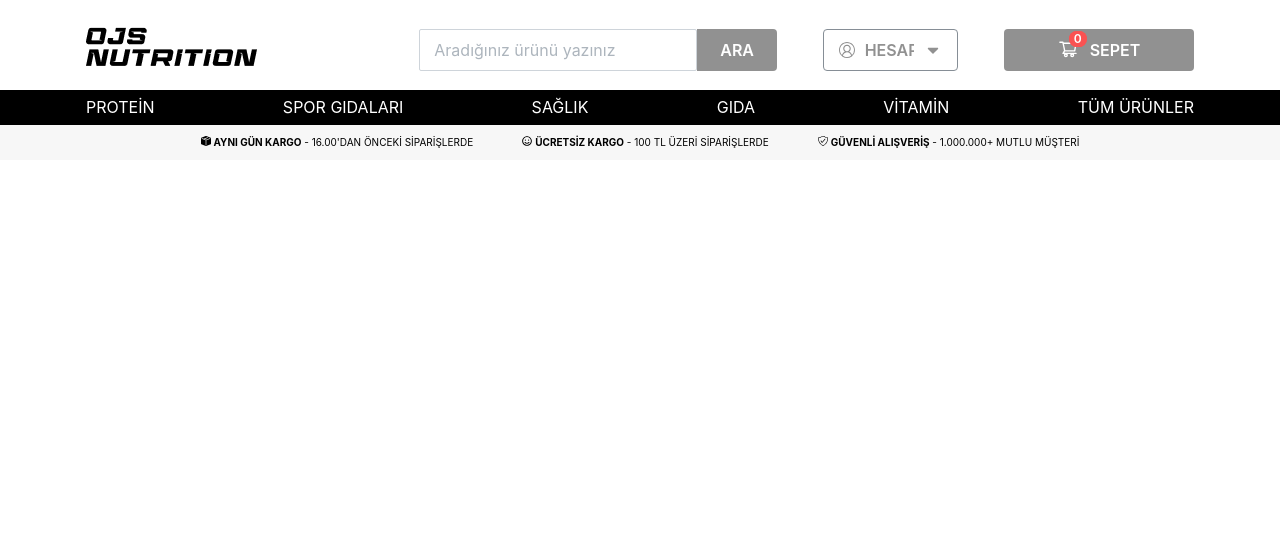
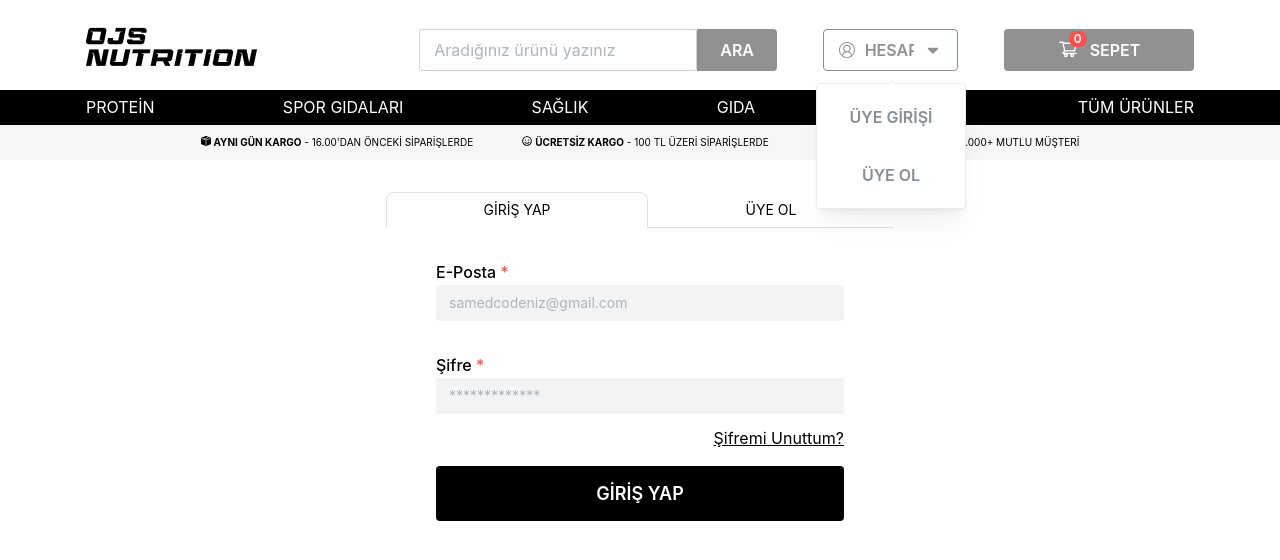
Before and after one commit to sameddeniz/eCommerceWebsite, a React (Vite) app: page /login in a window 1280 px wide. Both pictures are taken after a click on the button "HESAP". Shown: the top 560 px of the page. Built offline with nearby package versions, Linux system fonts and the light colour scheme.

Commit message:
LoginSignupPage Added

```diff
--- a/src/Components/DrawerCart/DrawerCart.tsx
+++ b/src/Components/DrawerCart/DrawerCart.tsx
@@ -15,11 +15,11 @@ const DrawerCart = ({ opened, onClose }) => {
         <div className={classes.drawerContent}>
           <Text fw={700} size="xl" mb="md" className={classes.drawerTopText}>
             SEPETİM
-          </Text>
+          </Text><hr />
           <div className={classes.productsInCart}>SEPETTEKİ ÜRÜN GELECEK</div>
           <div className={classes.drawerSumTextAndButton}>
             <Text fw={700} size="md" className={classes.drawerSumText}>
-              TOPLAM XXX TL
+              TOPLAM 499 TL
             </Text>
             <Button
               rightSection={<FaCaretRight size={28} />}
--- a/src/Components/Layout/Navbar/navbar.module.css
+++ b/src/Components/Layout/Navbar/navbar.module.css
@@ -24,6 +24,13 @@
   width: 135px;
 }
 
+.buttonLoginSignup {
+  display: flex;
+  justify-content: column;
+  align-items: center;
+  width: 100% !important;
+}
+
 .buttonCart {
   background-color: #919191 !important;
   color: white !important;
--- a/src/Components/Layout/Navbar/navbar.tsx
+++ b/src/Components/Layout/Navbar/navbar.tsx
@@ -5,18 +5,20 @@ import {
   Input,
   Indicator,
   Text,
+  Popover,
+  Flex,
 } from "@mantine/core";
 import { useDisclosure } from "@mantine/hooks";
 import classes from "./navbar.module.css";
 import { AiOutlineShoppingCart } from "react-icons/ai";
 import { VscAccount } from "react-icons/vsc";
 import { FaCaretDown } from "react-icons/fa";
-
-import { Drawer } from "@mantine/core";
 import DrawerCart from "../../DrawerCart/DrawerCart";
+import { useNavigate } from "react-router-dom";
 
 function Navbar() {
   const [opened, { toggle, close }] = useDisclosure(false);
+  const navigate = useNavigate();
 
   return (
     <>
@@ -39,7 +41,54 @@ function Navbar() {
                 ARA
               </Button>
             </Button.Group>
-            <Button
+            <Popover
+              width={150}
+              trapFocus
+              position="bottom"
+              withArrow
+              shadow="md"
+              justify="space-between"
+            >
+              <Popover.Target>
+                <Button
+                  leftSection={<VscAccount size={16} />}
+                  rightSection={<FaCaretDown size={18} />}
+                  className={classes.buttonAcc}
+                  variant="outline"
+                  color="gray"
+                  size="md"
+                >
+                  HESAP
+                </Button>
+              </Popover.Target>
+              <Popover.Dropdown>
+                <Flex
+                  justify="center"
+                  align="center"
+                  direction="column"
+                  className={classes.buttonLoginSignup}
+                >
+                  <Button
+                    onClick={() => navigate("/login")}
+                    variant="subtle"
+                    color="gray"
+                    size="md"
+                    mb="md"
+                  >
+                    ÜYE GİRİŞİ
+                  </Button>
+                  <Button
+                    onClick={() => navigate("/login")}
+                    variant="subtle"
+                    color="gray"
+                    size="md"
+                  >
+                    ÜYE OL
+                  </Button>
+                </Flex>
+              </Popover.Dropdown>
+            </Popover>
+            {/* <Button
               leftSection={<VscAccount size={16} />}
               rightSection={<FaCaretDown size={18} />}
               className={classes.buttonAcc}
@@ -48,7 +97,8 @@ function Navbar() {
               size="md"
             >
               HESAP
-            </Button>
+            </Button> */}
+
             <Button onClick={toggle} className={classes.buttonCart} size="md">
               <Indicator color="red" inline label="0" size={16}>
                 <AiOutlineShoppingCart size={20} />
--- /dev/null
+++ b/src/Components/LoginSignupForm/LoginSignupForm.module.css
@@ -0,0 +1,16 @@
+.loginButton {
+  background-color: black;
+  color: white;
+  /* width: auto; */
+  height: 55px;
+  font-weight: 600;
+  font-size: large;
+  display: flex;
+  justify-content: center !important;
+  align-items: center;
+  /* margin-top: 30px; */
+}
+
+.loginButton:hover {
+    background-color: black;
+  }
--- /dev/null
+++ b/src/Components/LoginSignupForm/LoginSignupForm.tsx
@@ -0,0 +1,118 @@
+import {
+  Button,
+  Container,
+  Input,
+  SimpleGrid,
+  Tabs,
+  Text,
+} from "@mantine/core";
+import classes from "./LoginSignupForm.module.css";
+import React from "react";
+
+const LoginSignupForm = () => {
+  return (
+    <>
+      <Container size="xs">
+        <Tabs
+          radius="md"
+          color="black"
+          variant="outline"
+          defaultValue="gallery"
+          mt="xl"
+        >
+          <Tabs.List grow>
+            <Tabs.Tab value="gallery">GİRİŞ YAP</Tabs.Tab>
+            <Tabs.Tab value="messages">ÜYE OL</Tabs.Tab>
+          </Tabs.List>
+          <Tabs.Panel value="gallery" pl={50} pr={50}>
+            <Input.Wrapper
+              label="E-Posta"
+              withAsterisk
+              //   description="Input description"
+              //   error="Lütfen e-posta adresinizi doğru formatta giriniz!"
+              size="md"
+              high
+              mt="xl"
+            >
+              <Input variant="filled" placeholder="samedcodeniz@gmail.com" />
+            </Input.Wrapper>
+            <Input.Wrapper
+              label="Şifre"
+              withAsterisk
+              //   description="Input description"
+              //   error="Lütfen e-posta adresinizi doğru formatta giriniz!"
+              size="md"
+              mt="xl"
+            >
+              <Input variant="filled" placeholder="*************" />
+            </Input.Wrapper>
+            <Text mt="sm" mb="md" ta="right">
+              <u>Şifremi Unuttum?</u>
+            </Text>
+            <Button fullWidth className={classes.loginButton}>
+              GİRİŞ YAP
+            </Button>
+          </Tabs.Panel>
+          <Tabs.Panel value="messages" pl={50} pr={50}>
+            <SimpleGrid cols={2}>
+              <Input.Wrapper
+                label="Ad"
+                withAsterisk
+                //   description="Input description"
+                //   error="Lütfen e-posta adresinizi doğru formatta giriniz!"
+                size="md"
+                high
+                mt="xl"
+              >
+                <Input variant="filled" placeholder="Samed" />
+              </Input.Wrapper>
+              <Input.Wrapper
+                label="Soyad"
+                withAsterisk
+                //   description="Input description"
+                //   error="Lütfen e-posta adresinizi doğru formatta giriniz!"
+                size="md"
+                high
+                mt="xl"
+              >
+                <Input variant="filled" placeholder="Deniz" />
+              </Input.Wrapper>
+            </SimpleGrid>
+            <Input.Wrapper
+              label="E-Posta"
+              withAsterisk
+              //   description="Input description"
+              //   error="Lütfen e-posta adresinizi doğru formatta giriniz!"
+              size="md"
+              high
+              mt="xl"
+            >
+              <Input variant="filled" placeholder="samedcodeniz@gmail.com" />
+            </Input.Wrapper>
+            <Input.Wrapper
+              label="Şifre"
+              withAsterisk
+              //   description="Input description"
+              //   error="Lütfen e-posta adresinizi doğru formatta giriniz!"
+              size="md"
+              mt="xl"
+            >
+              <Input variant="filled" placeholder="*************" />
+            </Input.Wrapper>
+            <Text mt="sm" mb="md" ta="right">
+              {" "}
+            </Text>
+            <Button mt="xl" fullWidth className={classes.loginButton}>
+              ÜYE OL
+            </Button>
+            <Text mt="sm" mb="md" ta="left">
+              Zaten bir üyeliğiniz var mı? <u>Giriş yap</u>
+            </Text>
+          </Tabs.Panel>
+        </Tabs>
+      </Container>
+    </>
+  );
+};
+
+export default LoginSignupForm;
--- a/src/Pages/LoginSignupPage.tsx
+++ b/src/Pages/LoginSignupPage.tsx
@@ -3,6 +3,7 @@ import HeaderMegaMenu from "../Components/Layout/HeaderMegaMenu/HeaderMegaMenu";
 import HeaderNormalMenu from "../Components/Layout/HeaderNormalMenu/HeaderNormalMenu";
 import Navbar from "../Components/Layout/Navbar/navbar";
 import { MantineProvider } from "@mantine/core";
+import LoginSignupForm from "../Components/LoginSignupForm/LoginSignupForm";
 
 function LoginSignupPage() {
   return (
@@ -10,6 +11,7 @@ function LoginSignupPage() {
       <Navbar />
       {/* <HeaderMegaMenu /> */}
       <HeaderNormalMenu />
+      <LoginSignupForm />
     </MantineProvider>
   );
 }
```
